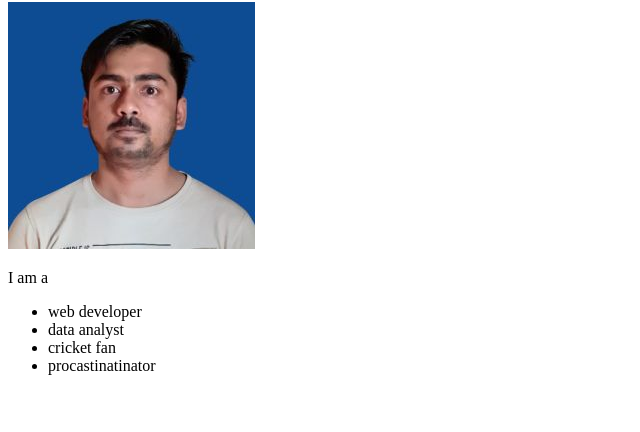
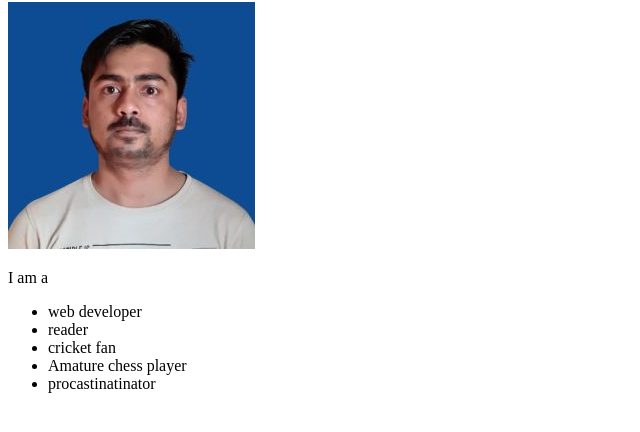
Before and after one commit to kaziabulhasib/code-push-check, a plain HTML site: page intro.html in a window 1280 px wide. Shown: the part 78-510 px from the top of the page, without its empty margins (0-640 px from the left). Drawn offline with Linux system fonts and the light colour scheme.

Commit message:
added a line in list

```diff
--- a/intro.html
+++ b/intro.html
@@ -13,8 +13,9 @@
       <p>I am a</p>
       <ul>
         <li>web developer</li>
-        <li>data analyst</li>
+        <li>reader</li>
         <li>cricket fan</li>
+        <li>Amature chess player</li>
         <li>procastinatinator</li>
       </ul>
     </div>
```
